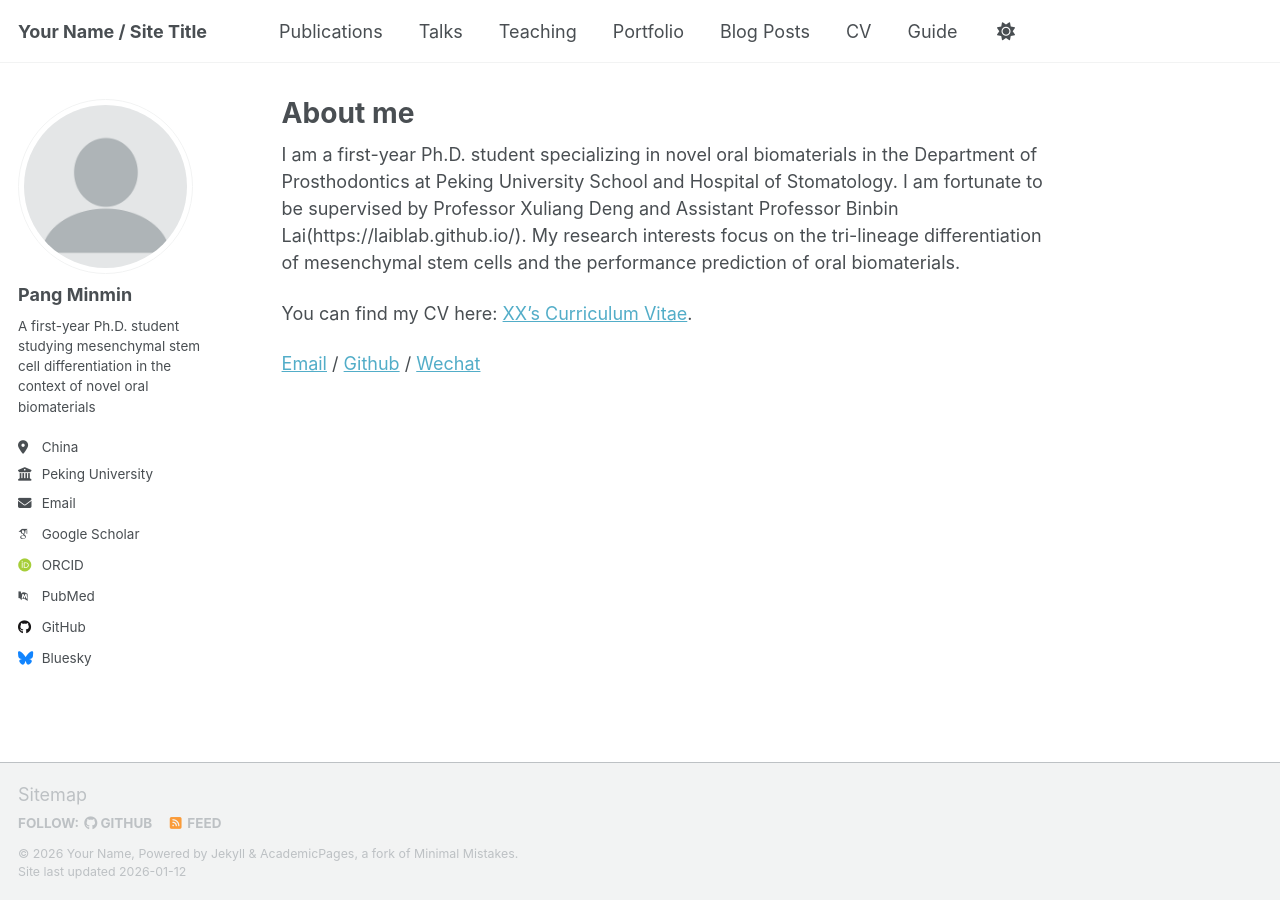
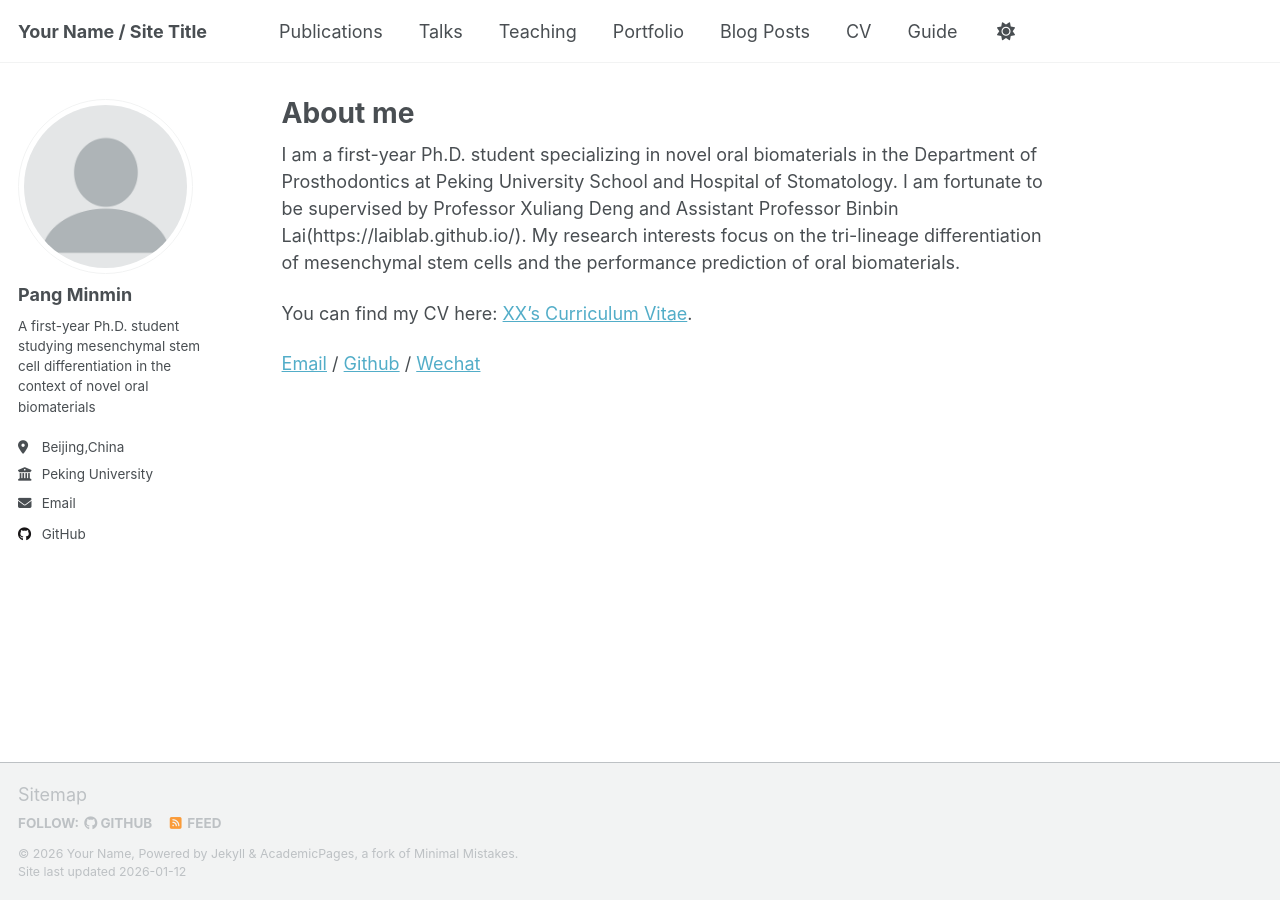
Before and after one commit to pangminmin/pangminmin.github.io, a Jekyll site: the page built from _pages/about.md, in a window 1280 px wide. Built offline with Jekyll 4.4.1, drawn with Linux system fonts in a browser that asks for light colours; some web fonts are replaced; a script that is not in the unit is left out.

Commit message:
Update _config.yml

```diff
--- a/_config.yml
+++ b/_config.yml
@@ -27,7 +27,7 @@ author:
   name             : "Pang Minmin"
   pronouns         : # example: "she/her"
   bio              : "A first-year Ph.D. student studying mesenchymal stem cell differentiation in the context of novel oral biomaterials"
-  location         : "China"
+  location         : "Beijing,China"
   employer         : "Peking University"
   uri              : # URL
   email            : "2991338276@qq.com"
@@ -35,12 +35,12 @@ author:
   # Academic websites
   academia         : # URL
   arxiv            : # URL - Update with the correct link to your profile
-  googlescholar    : "https://scholar.google.com/citations?user=PS_CX0AAAAAJ"
+  googlescholar    : #"https://scholar.google.com/citations?user=PS_CX0AAAAAJ"
   inspire-hep      : # URL
   impactstory      : # URL
-  orcid            : "http://orcid.org/yourorcidurl"
+  orcid            : #"http://orcid.org/yourorcidurl"
   semantic         : # URL
-  pubmed           : "https://www.ncbi.nlm.nih.gov/pubmed/?term=john+snow"
+  pubmed           : #"https://www.ncbi.nlm.nih.gov/pubmed/?term=john+snow"
   researchgate     : # URL
   scopus           : # URL
 
@@ -48,13 +48,13 @@ author:
   bitbucket        : # Username - Update with your username on the site
   codepen          : # Username
   dribbble         : # Username
-  github           : "academicpages"
+  github           : "https://pangminmin.github.io/"
   kaggle           : # Username
   stackoverflow    : # User number or user number and name (i.e., use "1" or "1/jeff-atwood")
 
   # Social media
   artstation       : # Username
-  bluesky          : "bsky.app" # Replace this with you Bluesky username
+  bluesky          : #"bsky.app" # Replace this with you Bluesky username
   facebook         : # Username
   flickr           : # Username
   foursquare       : # Username
```
